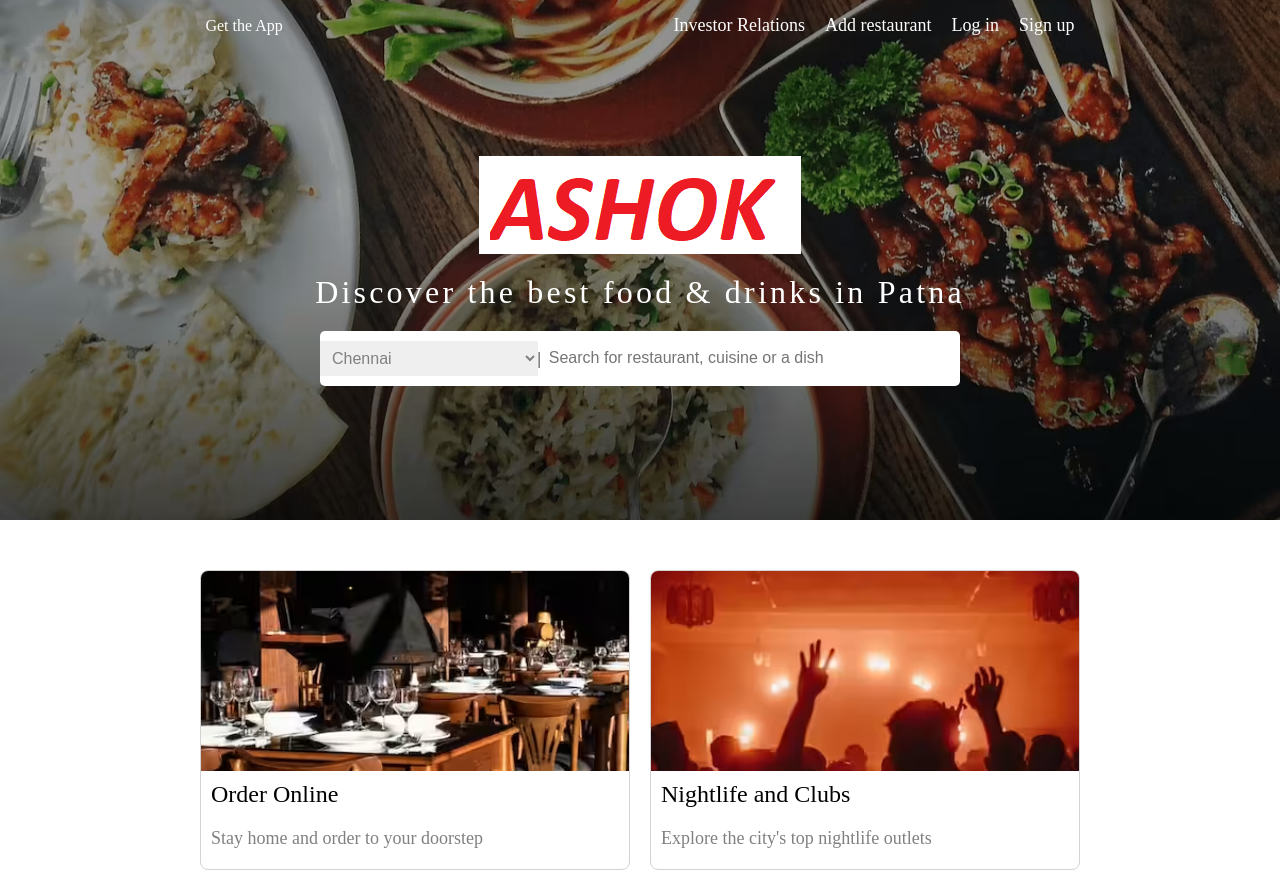
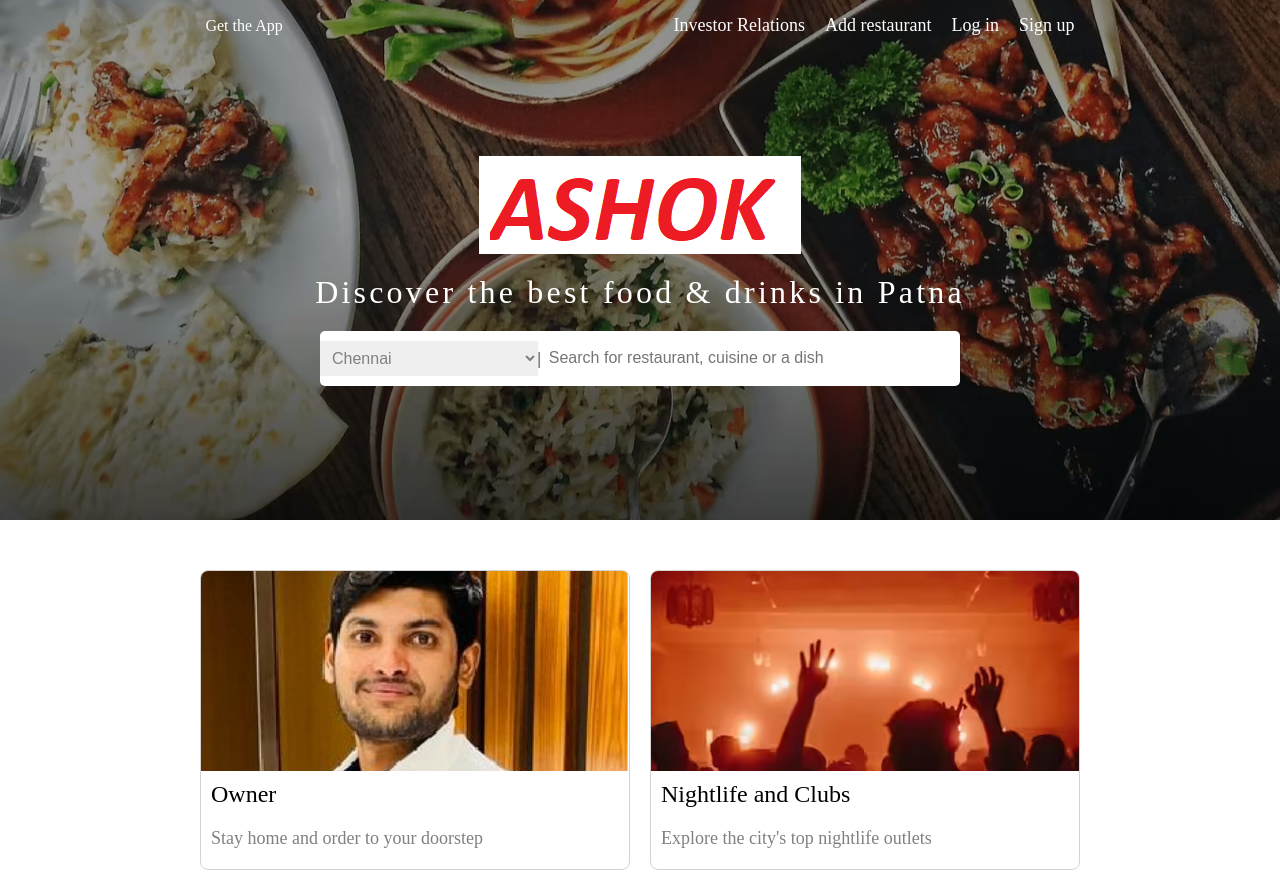
Before and after one commit to kantepallyashok/Ashok_Hotel, a React (Create React App) app: page / in a window 1280 px wide. Shown: the top 888 px of the page. Built offline with nearby package versions, Linux system fonts and the light colour scheme.

Commit message:
added owner

```diff
--- a/src/components/Card/Card.jsx
+++ b/src/components/Card/Card.jsx
@@ -9,7 +9,7 @@ const Card = () => {
     <div className="card">
       <div className="cardImg">
         <img src={Dine} alt="dineImg" />
-        <h1>Order Online</h1>
+        <h1>Owner</h1>
         <span>Stay home and order to your doorstep</span>
       </div>
       <div className="cardImg">
```
Also changed, not shown: src/assets/images/Dine-Out.png.
